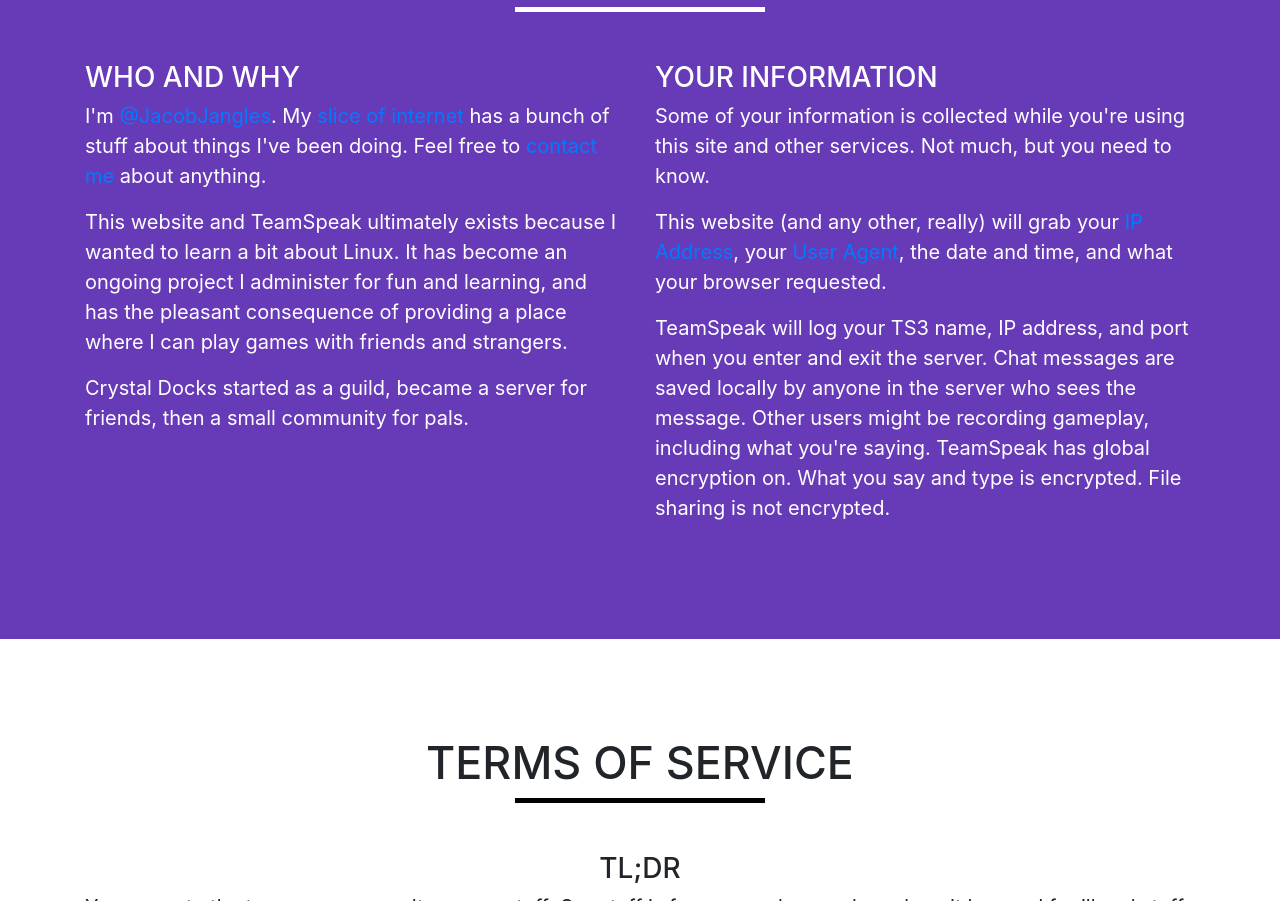
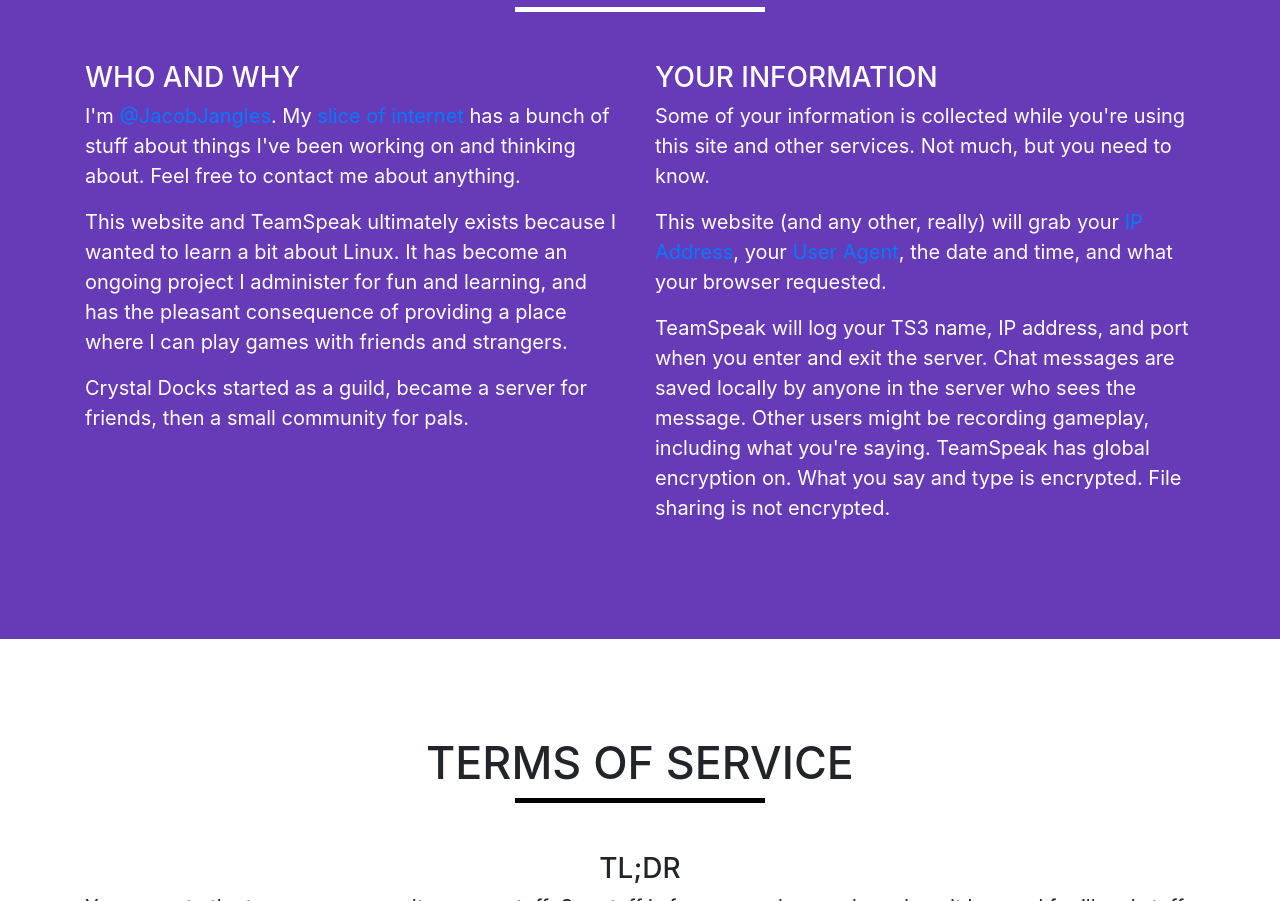
Before and after one commit to JacobJangles/cydk-website, a website with bundled scripts: page index.html in a window 1280 px wide. Shown: the part 1459-2360 px from the top of the page. Built offline with nearby package versions, Linux system fonts and the light colour scheme.

Commit message:
Updating 'Who and Why' - contact me link would 404.

```diff
--- a/index.html
+++ b/index.html
@@ -86,7 +86,7 @@
         <div class="row">
           <div class="col-lg-6 ml-auto">
             <h3>Who and Why</h3>
-            <p>I'm <a href="https://twitter.com/jacobjangles">@JacobJangles</a>. My <a href="https://jacobjangles.com/">slice of internet</a> has a bunch of stuff about things I've been doing. Feel free to <a href="https://jacobjangles.com/contact">contact me</a> about anything.</p>
+            <p>I'm <a href="https://twitter.com/jacobjangles">@JacobJangles</a>. My <a href="https://jacobjangles.com/">slice of internet</a> has a bunch of stuff about things I've been working on and thinking about. Feel free to contact me about anything.</p>
             <p>This website and TeamSpeak ultimately exists because I wanted to learn a bit about Linux. It has become an ongoing project I administer for fun and learning, and has the pleasant consequence of providing a place where I can play games with friends and strangers.</p>
             <p>Crystal Docks started as a guild, became a server for friends, then a small community for pals.</p>
           </div>
```
